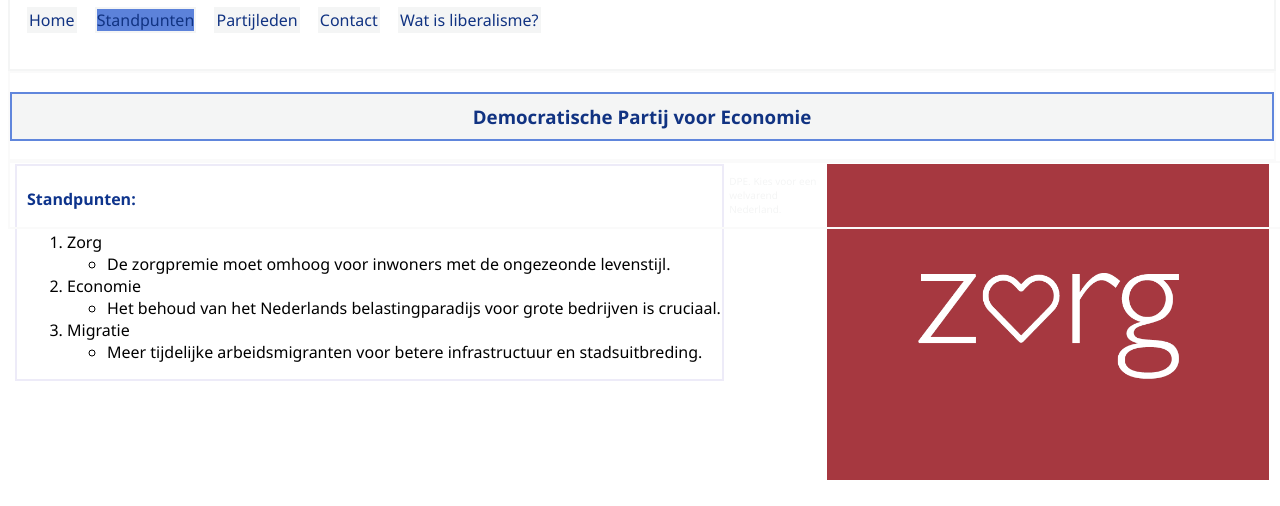
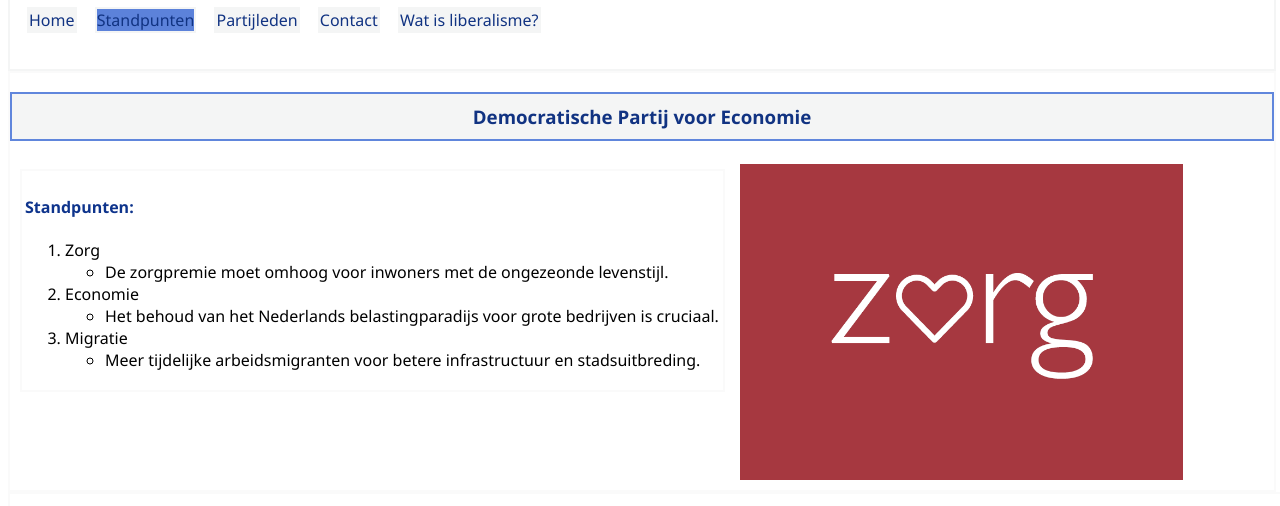
Before and after one commit to mariia2005/mariia2005.github.io, a plain HTML site: page punten.html in a window 1280 px wide. Shown: the part 96-602 px from the top of the page. Drawn offline with Linux system fonts and the light colour scheme.

Commit message:
tweede versie

```diff
--- a/punten.html
+++ b/punten.html
@@ -24,12 +24,12 @@
 
       </header>
 
-      <section>
+      <section >
         <h3 id="titel">
           Democratische Partij voor Economie
         </h3>
 
-        <div class="stand">
+        <div id="stand">
 
           <h4> Standpunten: </h4>
           <ol id="12">
@@ -62,9 +62,9 @@
 
         </div>
 
-        <div id="fotozorg">
-          <img src="zorg.png">
-        </div>
+
+          <img src="zorg.png" id="fotozorg" >
+
 
       </section>
 
--- a/style.css
+++ b/style.css
@@ -126,13 +126,17 @@ section {
 
 
 footer {
+  display: inline-block;
   width: 100%;
   margin-left: auto;
   margin-right: auto;
-  padding: 1px;
+  padding: 5px;
   padding-left: 5px;
   border: 2px solid #FAFAFA;
   position: relative;
+  clear: both;
+
+
 }
 
 a#lib {
@@ -192,23 +196,25 @@ a#lib:hover {
   color: #EDEBF8;
 }
 
-.stand {
-  position: relative;
+section #stand {
+  width: 55%;
   float: left;
   clear: left;
-  margin: 5px;
-  width: 55%;
-  border: 2px solid #EDEBF8;
+  margin: 10px;
+  border: 2px solid #FAFAFA;
   list-style-type: square;
-  padding-left: 10px;
+  padding: 3px;
   font-family: 'Segoe UI', Tahoma, Geneva, Verdana, sans-serif;
+  position: relative;
 }
 
-#fotozorg img {
+
+
+#fotozorg {
+
+  margin: 5px;
+  width: 35%;
   position: relative;
-  width: 35%;
-  margin: 5px;
-  float: right;
 }
 
 /* p.stand {
@@ -239,7 +245,7 @@ a#lib:hover {
 
 #tekstoverleden {
   /*clear: right;*/
-  float: right;
+  float: left;
   border: 2px solid #5C82DA;
   position: relative;
   padding: 10px;
```
Also changed, not shown: 1 other file.
